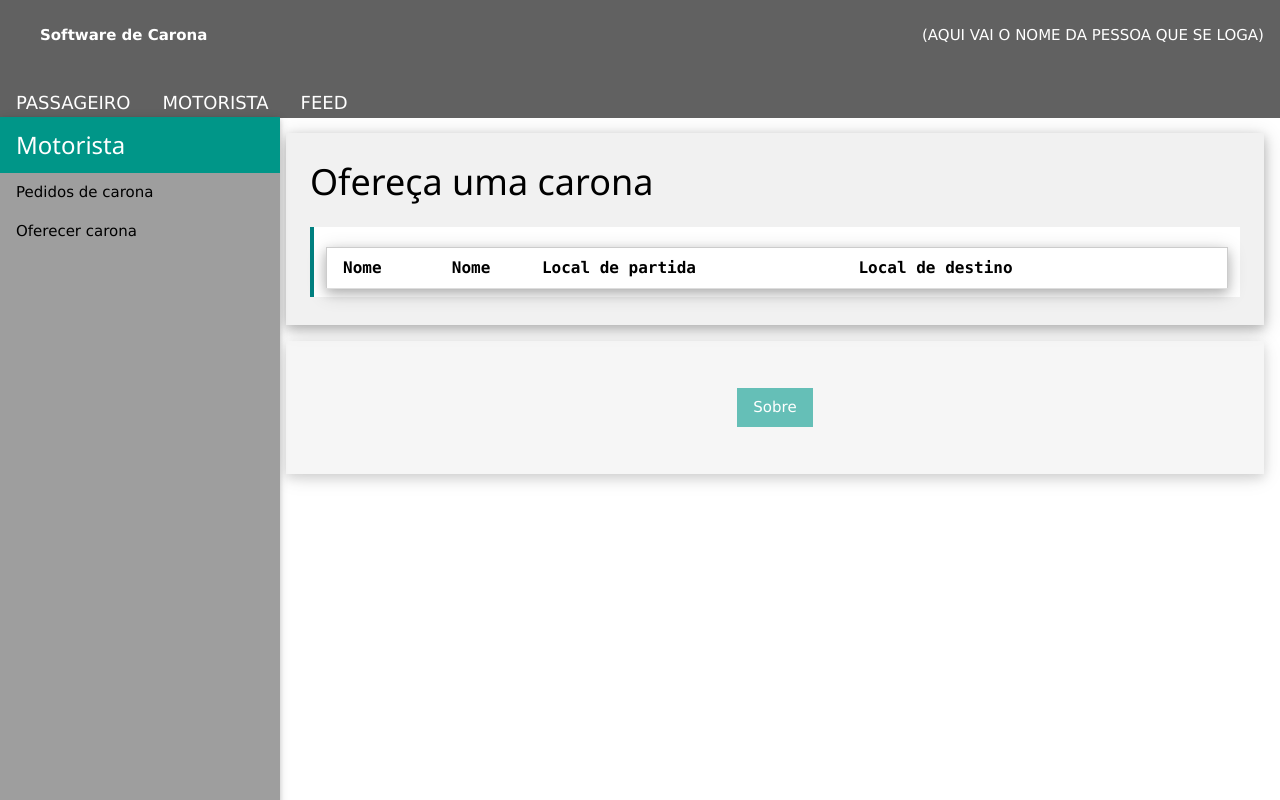
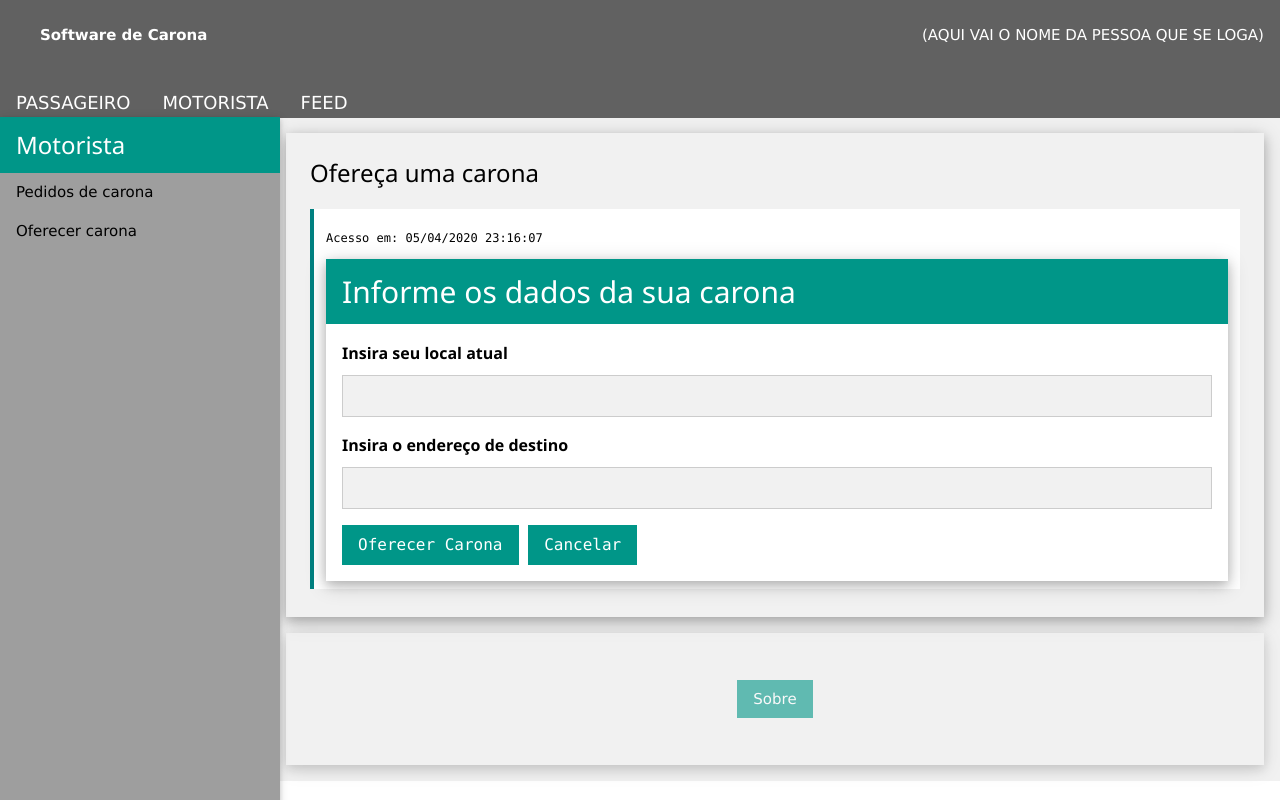
Before and after one commit to n4th4nrjesus/SoftwareDeCarona, a PHP site: page /oferecidasRegistrar.php in a window 1280 px wide. Run offline with PHP 8.4, Linux system fonts and the light colour scheme; data that the repository does not hold is empty.

Commit message:
alteração no nome de arquivos e tabela de inputs no oferecer carona

```diff
--- a/Menu.php
+++ b/Menu.php
@@ -41,7 +41,7 @@ MENU.PHP
 				<h3 class="">Passageiro</h3>
 			</div>
 			<a class="w3-bar-item w3-button" href="oferecidasListar.php">Caronas oferecidas</a>
-			<a class="w3-bar-item w3-button" href="pedirCarona.php">Pedir carona</a>
+			<a class="w3-bar-item w3-button" href="pedidoRegistrar.php">Pedir carona</a>
 		</div>
 		<div id="menuMotor" class="myMenu" >
 			<div class="w3-container w3-teal">
--- a/oferecidasListar.php
+++ b/oferecidasListar.php
@@ -32,7 +32,7 @@
     <div class="w3-main w3-container" style="margin-left:270px;margin-top:117px;">
 
         <div class="w3-panel w3-padding-large w3-card-4 w3-light-grey">
-            <h1 class="w3-xxlarge">Caronas sem passageiros</h1>
+            <h1 class="w3-xxlarge">Aceite uma carona</h1>
 
             <p class="w3-large">
             <p>
@@ -75,7 +75,7 @@
 
                     // Faz Select na Base de Dados
                     $sql = "SELECT LocalPartida, LocalDestino, Genero FROM usuario";
-                    $sql = "SELECT Nome FROM usuario";
+                    //$sql = "SELECT Nome FROM usuario";
 
                     echo "<div class='w3-responsive w3-card-4'>";
                     if ($result = mysqli_query($conn, $sql)) {
--- a/oferecidasRegistrar.php
+++ b/oferecidasRegistrar.php
@@ -29,13 +29,12 @@ Software de Carona
 <?php require 'menu.php';?>
 
 <!-- Conteúdo Principal: deslocado paa direita em 270 pixels quando a sidebar é visível -->
-<div class="w3-main w3-container" style="margin-left:270px;margin-top:117px;">
+<div class="w3-main w3-container w3-light-grey" style="margin-left:270px;margin-top:117px;">
 
     <div class="w3-panel w3-padding-large w3-card-4 w3-light-grey">
-        <h1 class="w3-xxlarge">Ofereça uma carona</h1>
+        <h1 class="w3-xlarge">Ofereça uma carona</h1>
 
         <p class="w3-large">
-        <p>
             <div class="w3-code cssHigh notranslate">
                 <!-- Acesso em:-->
                 <?php
@@ -43,85 +42,35 @@ Software de Carona
                 date_default_timezone_set("America/Sao_Paulo");
                 $data = date("d/m/Y H:i:s", time());
                 echo "<p class='w3-small' > ";
-            #echo "Acesso em: ";
-            #echo $data;
+                echo "Acesso em: ";
+                echo $data;
                 echo "</p> "
                 ?>
-            <!-- Acesso ao BD-->
-            <?php
-            $servername = "localhost:3307";
-            $username = "usu@SoftwareCarona";
-            $password = "caronadesoftware";
-            $database = "software_de_carona";
 
-			// Verifica conexão
-            $conn = mysqli_connect($servername, $username, $password, $database);
+                <div class="w3-responsive w3-card-4">
+                    <div class="w3-container w3-teal">
+                        <h2>Informe os dados da sua carona</h2>
+                    </div>
+                    <form class="w3-container" action="pedidoRegistrar_exe.php" method="post" onsubmit="return check(this.form)">
+						<input type="hidden" id="acaoForm" name="acaoForm" value="Contratar">
+						<p>
+						<label class="w3-text-teal"><h6><b>Insira seu local atual</b></h6></label>
+						<input class="w3-input w3-border w3-light-grey" name="localPartida" type="text" pattern="[a-zA-Z\u00C0-\u00FF ]{10,100}$"
+							   title="Endereço entre 10 e 100 letras." required></p>
+						<p>
+						<label class="w3-text-teal"><h6><b>Insira o endereço de destino</b></h6></label>
+						<input class="w3-input w3-border w3-light-grey " name="localDestino" type="text" pattern="[a-zA-Z\u00C0-\u00FF ]{10,100}$"
+							   title="Insira o endereço de destino." required></p>
 
-			// Verifica conexão
-			if (!$conn) {
-                echo "</table>";
-                echo "</div>";
-                die("Falha na conexão com o Banco de Dados: " . mysqli_connect_error());
-            }
+						<input type="submit" value="Oferecer Carona" class="w3-btn w3-teal" name="oferecerCarona">
+						<input type="button" value="Cancelar" class="w3-btn w3-teal" onclick="window.location.href='.'"></p>
+					</form>
+				</div>
 
-			// Configura para trabalhar com caracteres acentuados do português
-			mysqli_query($conn,"SET NAMES 'utf8'");
-			mysqli_query($conn,"SET NAMES 'utf8'");
-			mysqli_query($conn,'SET character_set_connection=utf8');
-			mysqli_query($conn,'SET character_set_client=utf8');
-			mysqli_query($conn,'SET character_set_results=utf8');
+			</div>
+		</p>
+	</div>
 
-
-
-            // Faz Select na Base de Dados
-            $sql = "SELECT Local_partida, Local_destino, Genero FROM carona";
-            $sql = "SELECT Nome FROM usuario";
-            echo "<div class='w3-responsive w3-card-4'>";
-            if ($result = mysqli_query($conn, $sql)) {
-
-
-                echo "<table class='w3-table-all'>";
-                echo "	<tr>";
-                echo "	  <th>Nome</th>";
-                echo "	  <th width='10%'>Nome</th>";
-				echo "	  <th>Local de partida</th>";
-                echo "	  <th>Local de destino</th>";
-                echo "	  <th> </th>";
-				echo "	  <th> </th>";
-                echo "	</tr>";
-                if (mysqli_num_rows($result) > 0) {
-                    // Apresenta cada linha da tabela
-                    while ($row = mysqli_fetch_assoc($result)) {
-                        $cod = $row["Nome"];
-                        echo "<tr>";
-                        echo "<td>";
-                        echo $cod;
-                        echo "</td><td>";
-                        echo $row["LocalPartida"];
-                        echo "</td><td>";
-                        echo $row["LocalDestino"];
-                        echo "</td><td>";
-
-				?>
-                        <a href='pedidoAtualizar.php?id=<?php echo $cod; ?>'><img src='imagens/Edit.png' title='Editar Disciplina' width='32'></a>
-                        </td><td>
-                        <a href='pedidoExcluir.php?id=<?php echo $cod; ?>'><img src='imagens/Delete.png' title='Excluir Disciplina' width='32'></a>
-                        </td>
-                        </tr>
-				 <?php
-                    }
-                }
-                echo "</table>";
-                echo "</div>";
-            } else {
-                echo "Erro executando SELECT: " . mysqli_error($conn);
-            }
-
-            mysqli_close($conn);  //Encerra conexao com o BD
-
-            ?>
-        </div>
-    </div>
 
 
 
--- a/pedidoListar.php
+++ b/pedidoListar.php
@@ -16,7 +16,7 @@
     }
 
     .w3-code {
-        border-left: 4px solid #380077
+        border-left: 4px solid teal;
     }
 
     .myMenu {
@@ -78,7 +78,7 @@
 
             // Faz Select na Base de Dados
             $sql = "SELECT Local_partida, Local_destino, Genero FROM carona";
-            $sql = "SELECT Nome FROM usuario";
+            //$sql = "SELECT Nome FROM usuario";
             echo "<div class='w3-responsive w3-card-4'>";
             if ($result = mysqli_query($conn, $sql)) {
 
--- a/pedirCarona.php
+++ b/pedidoRegistrar.php
@@ -52,7 +52,7 @@
                     <div class="w3-container w3-teal">
                         <h2>Informe os dados da sua carona</h2>
                     </div>
-                    <form class="w3-container" action="pedirCarona_exe.php" method="post" onsubmit="return check(this.form)">
+                    <form class="w3-container" action="pedidoRegistrar_exe.php" method="post" onsubmit="return check(this.form)">
 						<input type="hidden" id="acaoForm" name="acaoForm" value="Contratar">
 						<p>
 						<label class="w3-text-teal"><h6><b>Insira seu local atual</b></h6></label>
@@ -72,7 +72,7 @@
                         </select>
 						<p>
 						<p>
-						<input type="submit" value="Pedir Carona" class="w3-btn w3-teal" name="pedirCarona">
+						<input type="submit" value="Pedir Carona" class="w3-btn w3-teal" name="pedidoRegistrar">
 						<input type="button" value="Cancelar" class="w3-btn w3-teal" onclick="window.location.href='.'"></p>
 					</form>
 				</div>
```
Also changed, not shown: pedidoRegistrar_exe.php (renamed from pedirCarona_exe.php, +7 -29 lines). Lines whose indentation alone changed are shown as unchanged.
